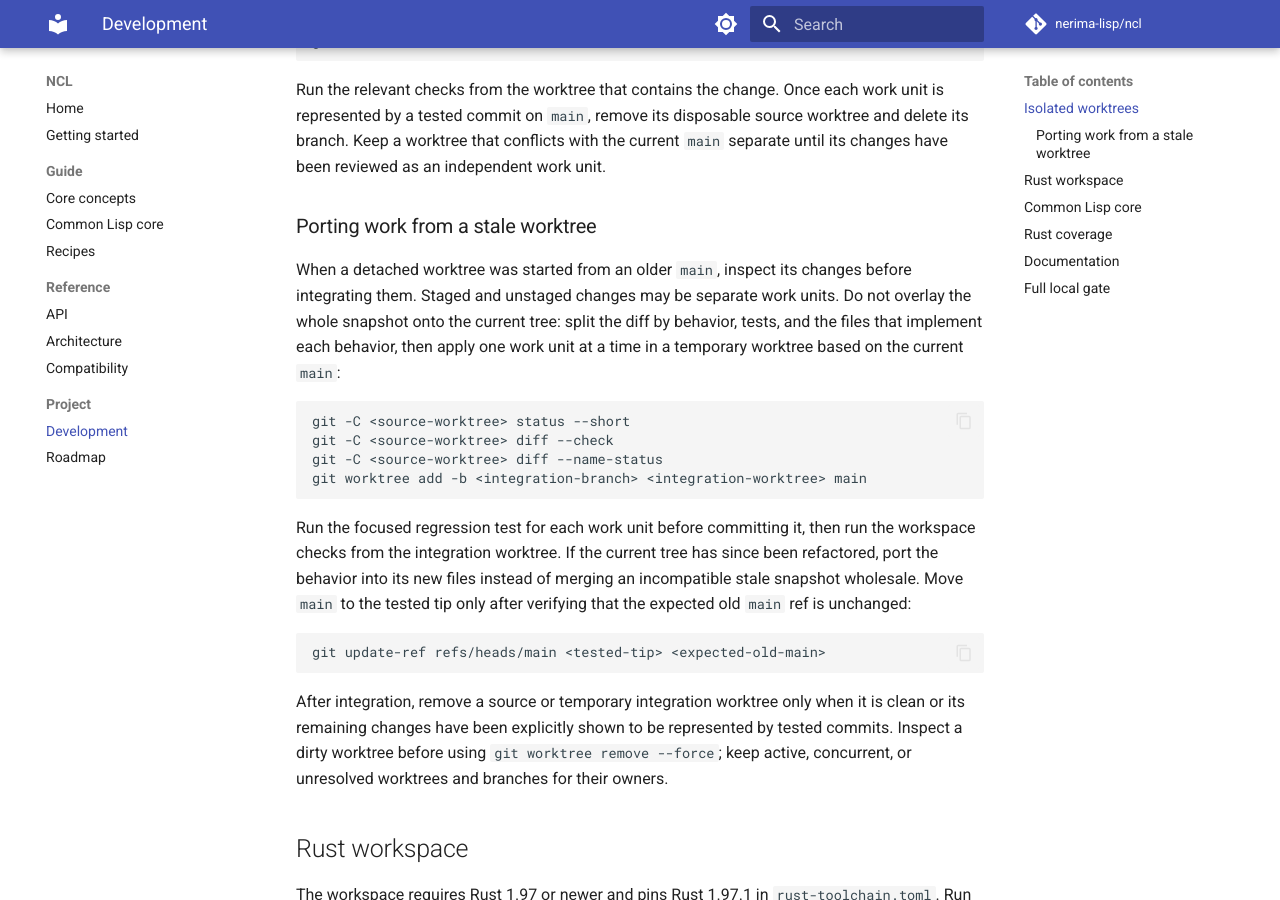
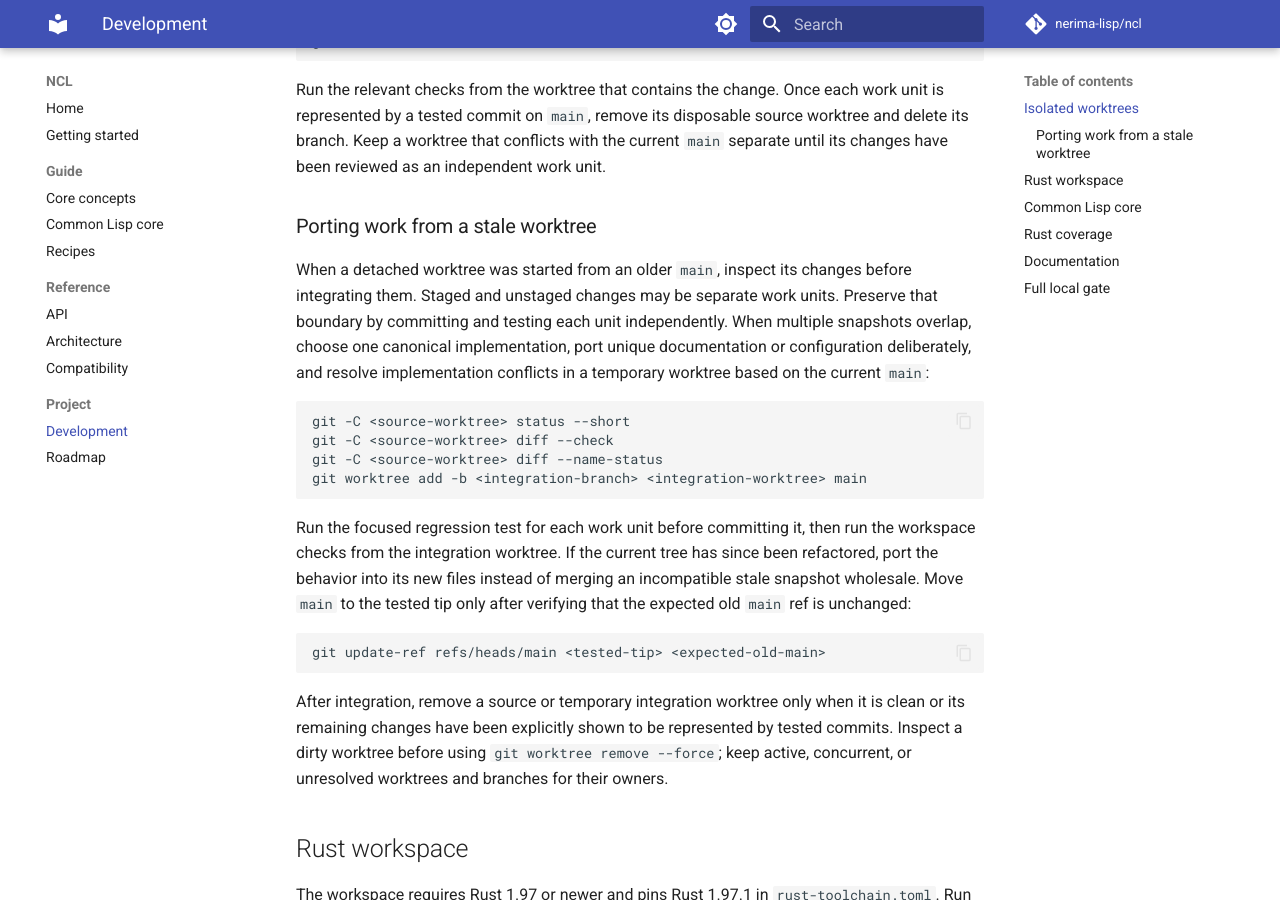
Before and after one commit to nerima-lisp/ncl, an MkDocs documentation site: the page built from docs/src/project/development.md, in a window 1280 px wide and 900 px high, scrolled down 406 px. Built offline with MkDocs 1.6.1 and Material for MkDocs 9.7.7, drawn with Linux system fonts in a browser that asks for light colours; comment, search, counter and statistics services are not loaded.

Commit message:
docs: document worktree integration

```diff
--- a/docs/src/project/development.md
+++ b/docs/src/project/development.md
@@ -24,9 +24,11 @@ work unit.
 
 When a detached worktree was started from an older `main`, inspect its changes
 before integrating them. Staged and unstaged changes may be separate work
-units. Do not overlay the whole snapshot onto the current tree: split the diff
-by behavior, tests, and the files that implement each behavior, then apply one
-work unit at a time in a temporary worktree based on the current `main`:
+units. Preserve that boundary by committing and testing each unit
+independently. When multiple snapshots overlap, choose one canonical
+implementation, port unique documentation or configuration deliberately, and
+resolve implementation conflicts in a temporary worktree based on the current
+`main`:
 
 ~~~sh
 git -C <source-worktree> status --short
```
